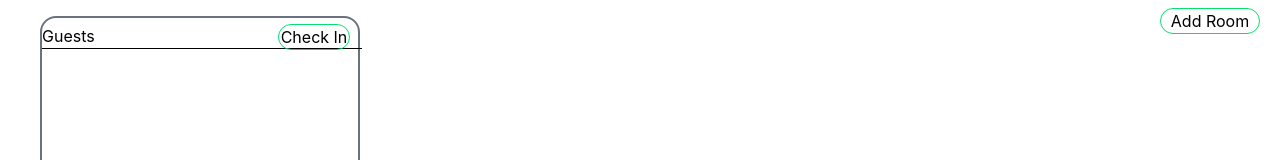
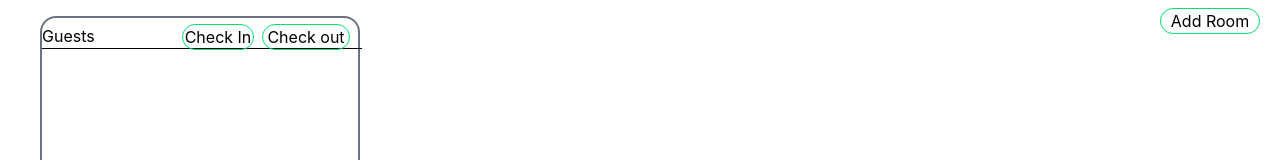
Before and after one commit to clem4521/Hotel-Management, a React (Vite) app in the folder frontend/: page / in a window 1280 px wide. Shown: the top 160 px of the page. Built offline with nearby package versions, Linux system fonts and the light colour scheme; no server answers.

Commit message:
Added: A check out button

```diff
--- a/frontend/src/components/CustomersContainer.tsx
+++ b/frontend/src/components/CustomersContainer.tsx
@@ -14,6 +14,9 @@ export default function CustomersContainer(props: { isHidden: (booleanValue: any
                     <button onClick={handleClick} className="border border-green-400 hover:bg-green-500 hover:text-white rounded-2xl w-18">
                         <h1>Check In</h1>
                     </button>
+                    <button className="border border-green-400 hover:bg-green-500 hover:text-white rounded-2xl w-22 ml-2">
+                        <h1>Check out</h1>
+                    </button>
                 </div>
             </div>
         </div>
```
